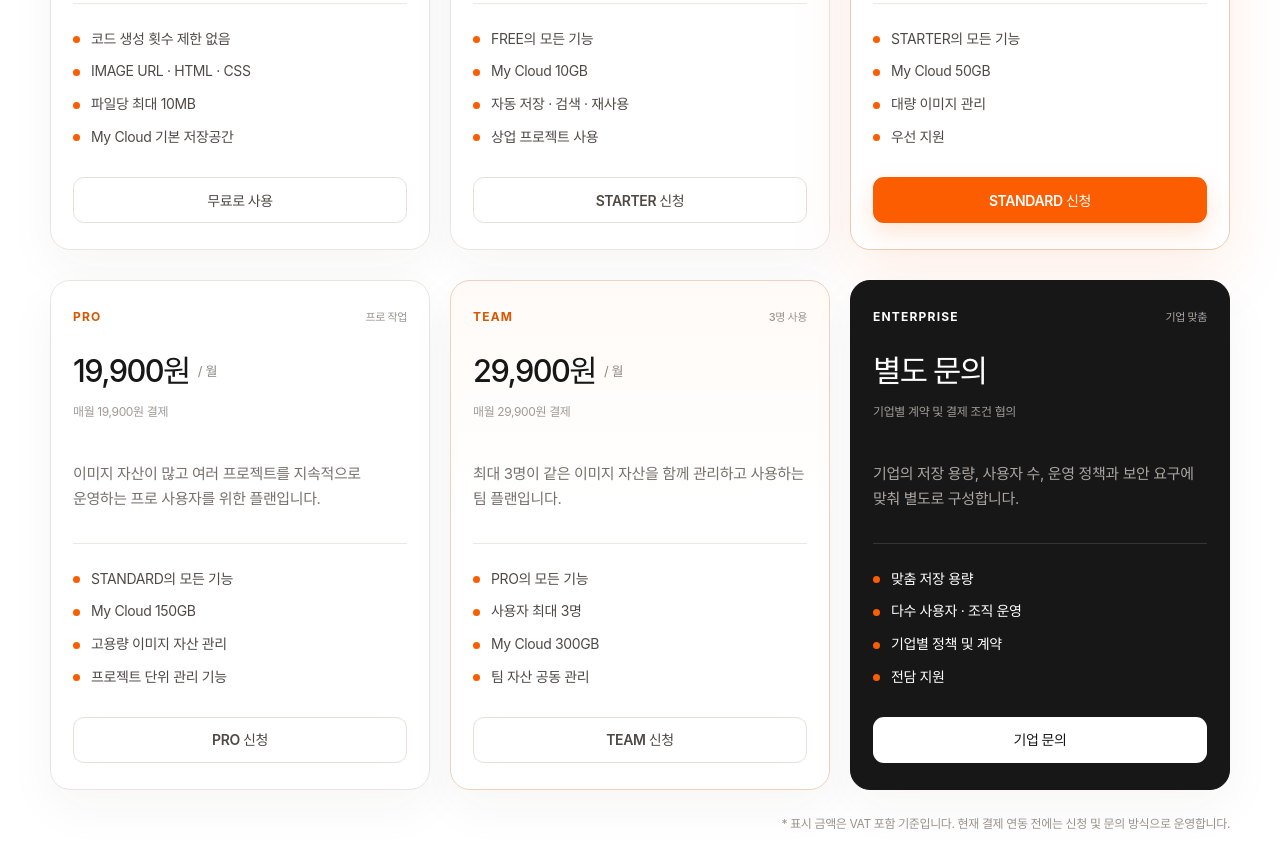
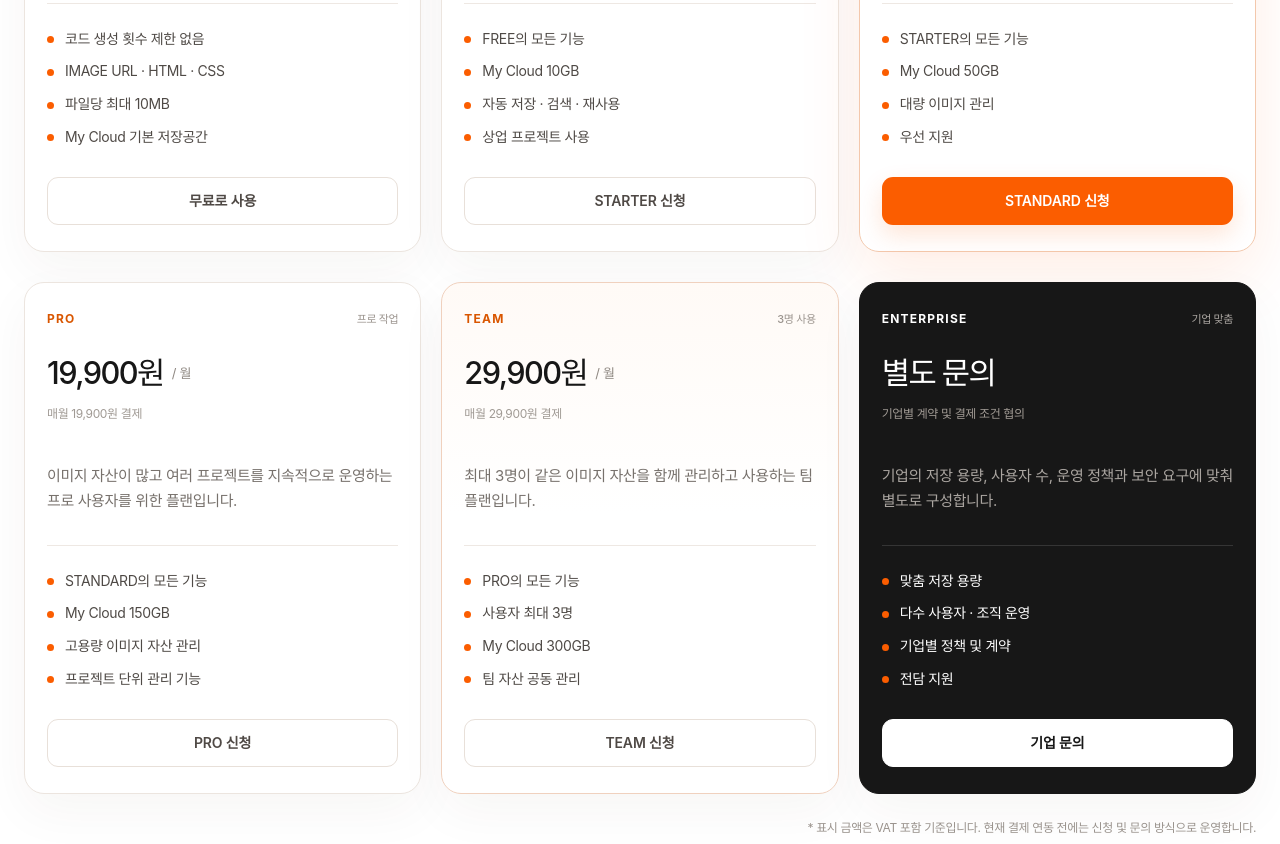
Before and after one commit to jyhome1228-cyber/my-code, a plain HTML site: page pricing.html in a window 1280 px wide. Shown: the part 956-1800 px from the top of the page. Drawn offline with Linux system fonts and the light colour scheme; a web font is replaced by a local one.

Commit message:
Fix Pricing margins and CTA rendering

```diff
--- a/pricing-toggle.css
+++ b/pricing-toggle.css
@@ -1,7 +1,11 @@
 /* MY CODE — pricing toggle & 3-column plan grid */
 
 .pricing-hero .page-hero-inner {
-  max-width: 880px;
+  max-width: none !important;
+}
+
+.pricing-hero-copy {
+  max-width: 820px;
 }
 
 .billing-switch {
@@ -25,6 +29,9 @@
   font: inherit;
   font-size: 13px;
   font-weight: 560;
+  line-height: 1;
+  white-space: nowrap;
+  word-break: keep-all;
   cursor: pointer;
   transition: .18s ease;
 }
@@ -40,6 +47,8 @@
   color: #d95600;
   font-size: 10px;
   font-weight: 650;
+  line-height: 1;
+  white-space: nowrap;
 }
 
 .billing-option.is-active {
@@ -53,14 +62,24 @@
   color: #fff;
 }
 
+/* Header and content share the exact same 1440px baseline */
+.pricing-hero .page-shell,
+.pricing-page .page-shell {
+  width: min(calc(100% - 48px), 1440px) !important;
+  margin-inline: auto !important;
+}
+
 .pricing-page .pricing-grid-six {
   grid-template-columns: repeat(3, minmax(0, 1fr)) !important;
   gap: 20px !important;
-  max-width: 1180px !important;
+  width: 100% !important;
+  max-width: none !important;
+  margin-inline: 0 !important;
 }
 
 .pricing-page .pricing-grid-six .pricing-card {
   min-height: 500px;
+  min-width: 0;
 }
 
 .pricing-page .pricing-grid-six .pricing-card:nth-child(n+4) {
@@ -90,14 +109,46 @@
   color: #d95600;
 }
 
+/* CTA text rendering / wrapping fix */
+.pricing-page .pricing-button,
+.pricing-page .enterprise-cta {
+  width: 100%;
+  min-width: 0;
+  min-height: 48px;
+  display: inline-flex !important;
+  align-items: center;
+  justify-content: center;
+  padding: 0 16px !important;
+  line-height: 1 !important;
+  letter-spacing: -.01em !important;
+  white-space: nowrap !important;
+  word-break: keep-all !important;
+  overflow-wrap: normal !important;
+  text-align: center;
+  text-decoration: none !important;
+  font-size: 14px !important;
+  font-weight: 600 !important;
+}
+
+.pricing-page .pricing-button.primary {
+  color: #fff !important;
+}
+
+.pricing-page .pricing-card.enterprise .enterprise-cta {
+  border: 1px solid #fff !important;
+  background: #fff !important;
+  color: #171717 !important;
+}
+
 .team-card {
   border-color: #f0d1be !important;
   background: linear-gradient(180deg,#fffaf6 0%,#fff 45%) !important;
 }
 
 .annual-payment-note {
-  max-width: 1180px;
-  margin: 26px auto 0;
+  width: 100%;
+  max-width: none;
+  margin: 26px 0 0;
   padding: 20px 22px;
   border: 1px solid #f0ded1;
   border-radius: 14px;
@@ -119,7 +170,8 @@
 }
 
 .pricing-page .pricing-note {
-  max-width: 1180px;
+  width: 100%;
+  max-width: none;
 }
 
 @media (max-width: 1050px) {
@@ -133,6 +185,11 @@
 }
 
 @media (max-width: 760px) {
+  .pricing-hero .page-shell,
+  .pricing-page .page-shell {
+    width: min(calc(100% - 32px), 1440px) !important;
+  }
+
   .billing-switch {
     width: 100%;
     max-width: 360px;
```
